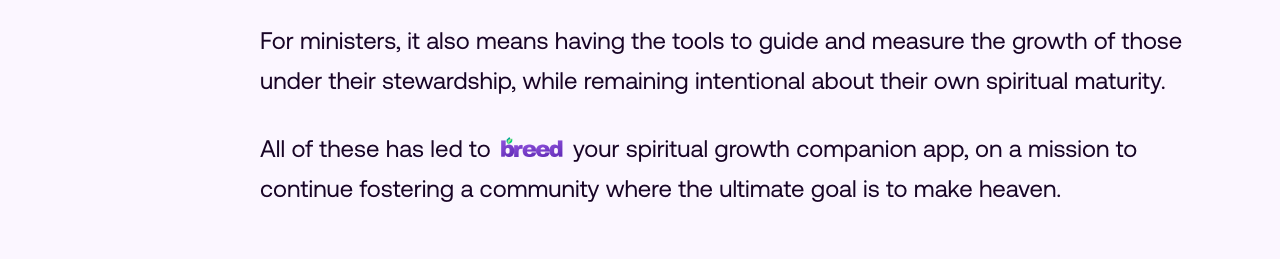
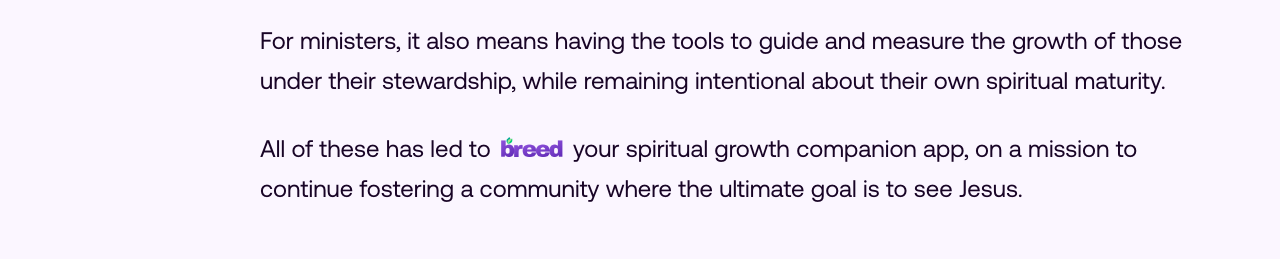
Before and after one commit to octavelabs/breed-frontend, a Next.js app: page /about in a window 1280 px wide. Shown: the part 2000-2259 px from the top of the page. Built offline with nearby package versions, Linux system fonts and the light colour scheme; a web font is replaced by a local one.

Commit message:
Content change o ABout us

```diff
--- a/app/about/components/TimelineSection.tsx
+++ b/app/about/components/TimelineSection.tsx
@@ -123,7 +123,7 @@ const timelineData: TimelineItem[] = [
         logo: "/logo3.png",
         after:
           "your spiritual growth companion app, on a mission to continue fostering",
-        continuation: "a community where the ultimate goal is to make heaven.",
+        continuation: "a community where the ultimate goal is to see Jesus.",
       },
     },
   },
```
